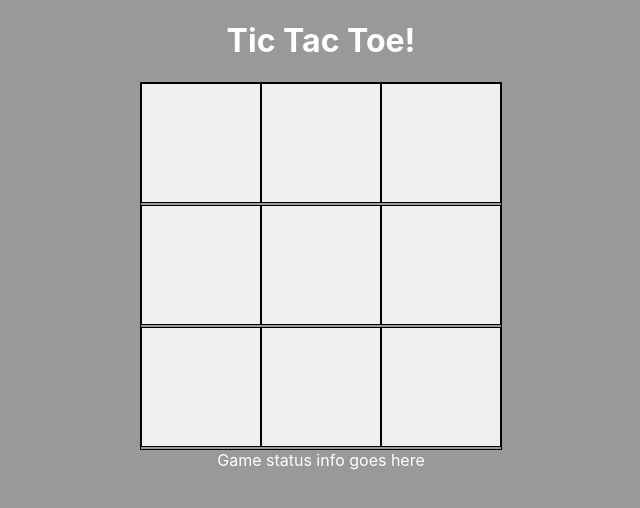
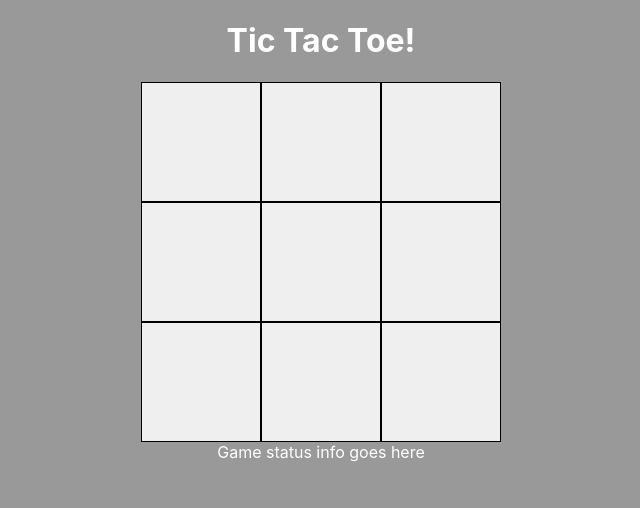
Before and after one commit to ChandraTheMerciless/tic-tac-toe_assessment, a React (Create React App) app: page / in a window 1280 px wide. Shown: the top 508 px of the page, without its empty margins (319-959 px from the left). Built offline with nearby package versions, Linux system fonts and the light colour scheme.

Commit message:
changed small piece of functionality for simplicity and also made css change to fix a small visual bug

```diff
--- a/src/components/Board/board.styles.scss
+++ b/src/components/Board/board.styles.scss
@@ -1,5 +1,5 @@
 .board-container {
-  width: 360px;
+  display: inline-block;
+  width: 400px;
   margin: auto;
-  border: 1px solid black;
 }
--- a/src/components/Square/square.component.jsx
+++ b/src/components/Square/square.component.jsx
@@ -7,7 +7,7 @@ const Square = (props) => {
       type='button'
       className='square'
       onClick={props.handleClick}
-    >{ !!props.text ? props.text : '' }</button>
+    >{props.text}</button>
   )
 }
 
--- a/src/components/Square/square.styles.scss
+++ b/src/components/Square/square.styles.scss
@@ -7,6 +7,8 @@ $square-background-color: white;
   color: #333333;
   cursor: pointer;
   outline: none;
+  display: inline-block;
+  vertical-align: top;
 
   &:hover {
     background-color: darken($square-background-color, 10%);
```
